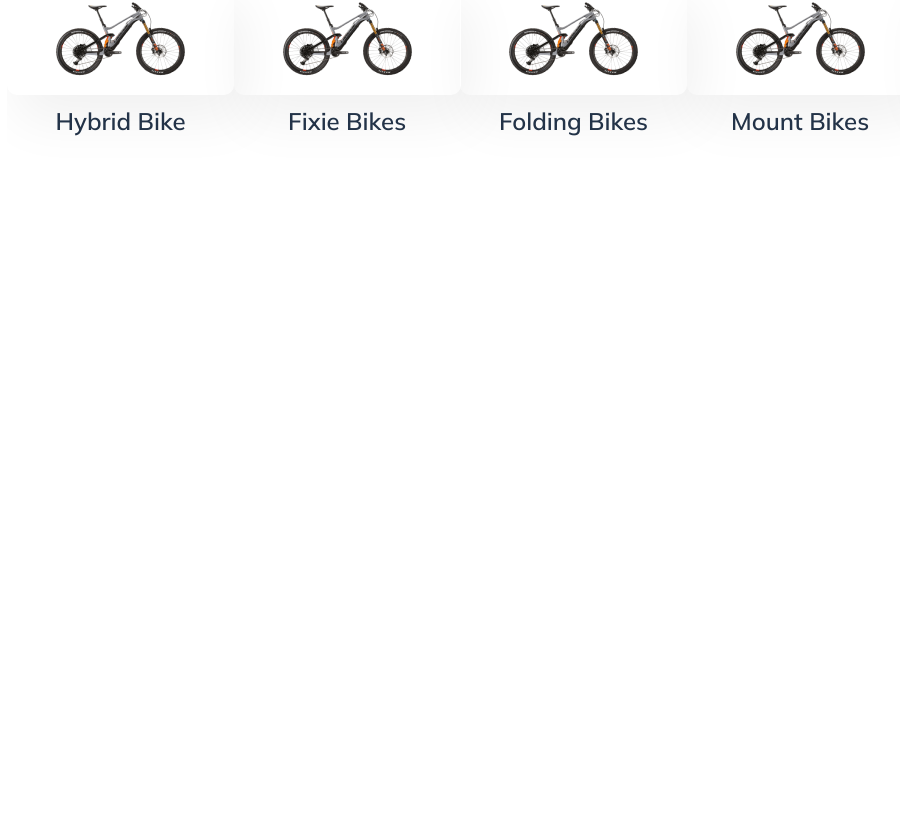
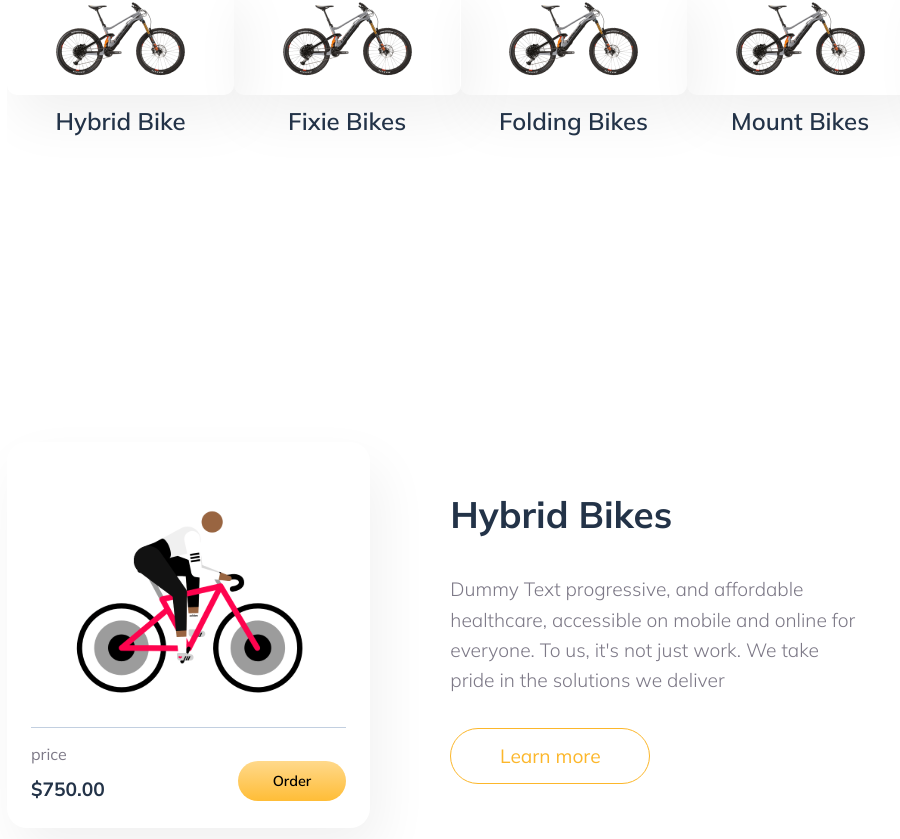
Before and after one commit to Iretoms/bike-store-landing-page, a React (Create React App) app: page / in a window 1280 px wide. Shown: the part 1365-2204 px from the top of the page, without its empty margins (185-1085 px from the left). Before the commit the page ends 1600 px from the top, so only its background shows below. Built offline with nearby package versions, Linux system fonts and the light colour scheme.

Commit message:
Hybrid bikes section

```diff
--- /dev/null
+++ b/src/components/HybridBikes.js
@@ -0,0 +1,118 @@
+import React from "react";
+import styled from "styled-components";
+import hybridBike from "../assets/svgs/hybridBikes.svg";
+import Button from "./Button";
+
+const HybridBikes = () => {
+  return (
+    <Section>
+      <Container>
+        <Card>
+          <div className="image-container">
+            <img src={hybridBike} alt="" />
+          </div>
+          <div className="price-order">
+            <div>
+              <p>price</p>
+              <h4>$750.00</h4>
+            </div>
+            <Button type="" text="Order" />
+          </div>
+        </Card>
+        <Text>
+          <h1>Hybrid Bikes</h1>
+          <p>
+            Dummy Text progressive, and affordable healthcare, accessible on
+            mobile and online for everyone. To us, it's not just work. We take
+            pride in the solutions we deliver
+          </p>
+          <div className="learn-more">
+            <button>Learn more</button>
+          </div>
+        </Text>
+      </Container>
+    </Section>
+  );
+};
+
+const Section = styled.section`
+  min-height: 100vh;
+  width: 100%;
+  display: flex;
+  align-items: center;
+`;
+
+const Container = styled.div`
+  width: 70%;
+  margin: 0 auto;
+  display: flex;
+  align-items: center;
+  gap: 5rem;
+`;
+
+const Card = styled.article`
+  padding: 1.5rem;
+  width: 23.9rem;
+  height: 24.1rem;
+  box-shadow: 10px 24px 54px rgba(0, 0, 0, 0.06);
+  border-radius: 20px;
+  .image-container {
+    text-align: center;
+    padding: 1.8rem 0 1.5rem;
+    border-bottom: 1px solid #c2cfe0;
+    img {
+      width: 242px;
+      height: 204px;
+    }
+  }
+  .price-order {
+    padding-top: 1rem;
+    display: flex;
+    justify-content: space-between;
+    align-items: flex-end;
+    p {
+      font-weight: 400;
+      color: #7d7987;
+      margin-bottom: 0.8rem;
+    }
+    h4 {
+      font-weight: 700;
+      font-size: 1.2rem;
+    }
+  }
+`;
+
+const Text = styled.article`
+  width: 30rem;
+  h1 {
+    font-weight: 700;
+    font-size: 2.3rem;
+    line-height: 3.5rem;
+    color: #233348;
+  }
+  p {
+    font-weight: 300;
+    line-height: 1.9rem;
+    color: #7d7987;
+    width: 90%;
+    font-size: 1.2rem;
+    margin: 2rem 0;
+  }
+  button {
+    display: flex;
+    align-items: center;
+    justify-content: center;
+    border: 1.4px solid #fcb72b;
+    border-radius: 55px;
+    height: 56px;
+    width: 200px;
+    color: #fcb72b;
+    font-family: inherit;
+    font-size: 1.2rem;
+    background-color: transparent;
+    cursor: pointer;
+    line-height: 60px;
+  }
+`;
+
+export default HybridBikes;
--- a/src/pages/Home.js
+++ b/src/pages/Home.js
@@ -2,6 +2,7 @@ import React from 'react';
 import BikeTypes from '../components/BikeTypes';
 import Header from '../components/Header';
 import Hero from '../components/Hero';
+import HybridBikes from '../components/HybridBikes';
 
 const Home = () => {
     return (
@@ -9,6 +10,7 @@ const Home = () => {
          <Header/>
          <Hero/>
          <BikeTypes/>
+         <HybridBikes/>
         </>
     );
 };
```
Also changed, not shown: src/assets/svgs/hybridBikes.svg (added).
